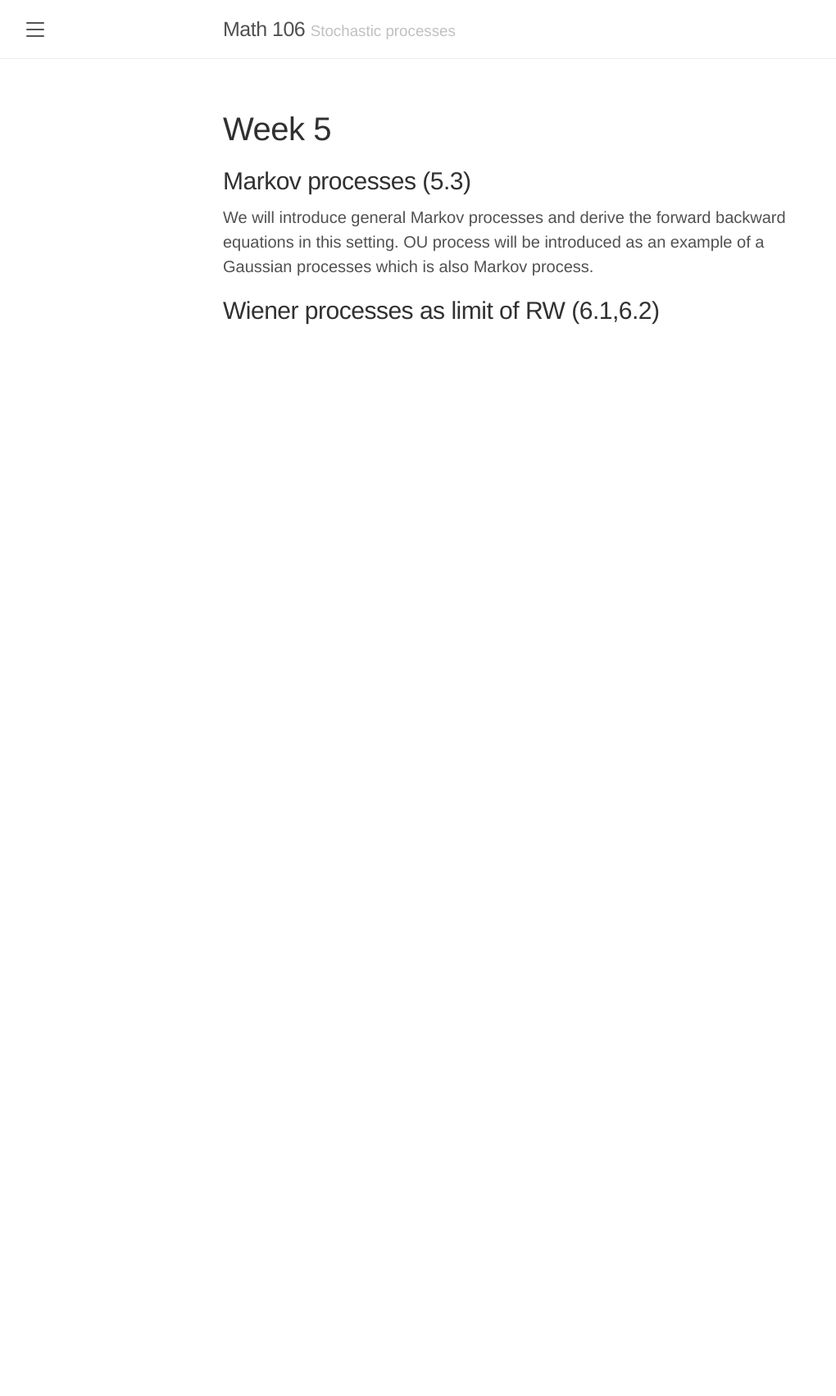
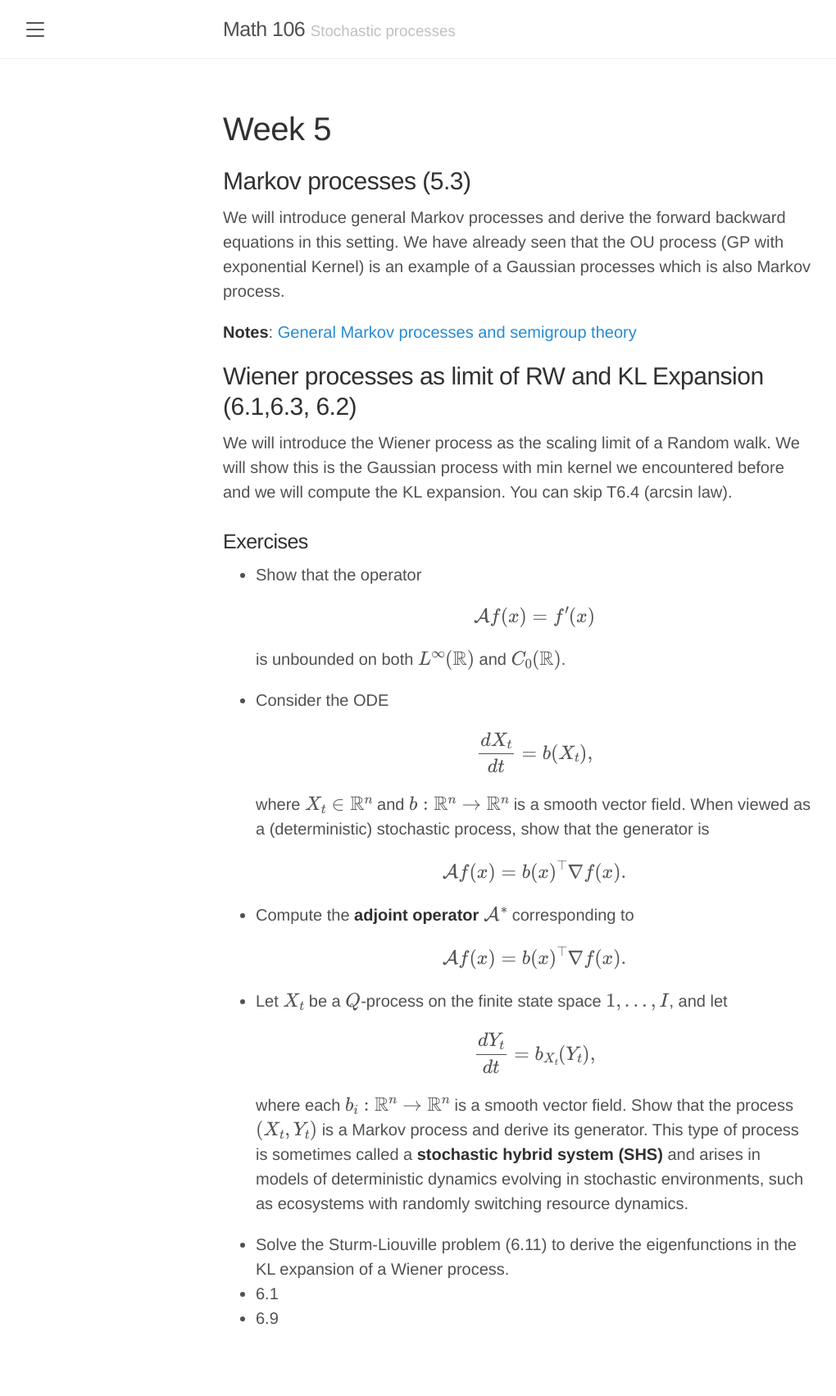
Before and after one commit to elevien/math106, a Jekyll site: the page built from Week5.md, in a window 1280 px wide. Shown: the whole page at 82% size, without its empty margins (8-1028 px from the left). Built offline with Jekyll 4.4.1, drawn with Linux system fonts in a browser that asks for light colours; formulas are drawn with MathJax 3; before the commit the page ends 900 px from its top, so only the background shows below that.

Commit message:
updated week 5 notes

```diff
--- a/Week5.md
+++ b/Week5.md
@@ -9,7 +9,56 @@ bibliography:
 
 ## Markov processes (5.3)
 
-We will introduce general Markov processes and derive the forward backward equations in this setting. OU process will be introduced as an example of a Gaussian processes which is also Markov process.
+We will introduce general Markov processes and derive the forward backward equations in this setting. We have already seen that the OU process (GP with exponential Kernel) is an example of a Gaussian processes which is also Markov process.
+
+**Notes**: [General Markov processes and semigroup theory](lecture_notes/week3/1-20-2026_time_reversal.pdf)
 
 
-## Wiener processes as limit of RW (6.1,6.2)
+## Wiener processes as limit of RW and KL Expansion (6.1,6.3, 6.2)
+
+We will introduce the Wiener process as the scaling limit of a Random walk. We will show this is the Gaussian process with min kernel we encountered before and we will compute the KL expansion.
+You can skip T6.4 (arcsin law).
+
+
+### Exercises
+- Show that the operator
+
+  $$
+  {\mathcal A}f(x) = f'(x)
+  $$
+
+  is unbounded on both $L^\infty(\mathbb{R})$ and $C_0(\mathbb{R})$.
+
+- Consider the ODE
+
+  $$
+  \frac{dX_t}{dt} = b(X_t),
+  $$
+
+  where $X_t \in \mathbb{R}^n$ and $b:\mathbb{R}^n \to \mathbb{R}^n$ is a smooth vector field.
+  When viewed as a (deterministic) stochastic process, show that the generator is
+
+  $$
+  {\mathcal A}f(x) = b(x)^\top \nabla f(x).
+  $$
+
+- Compute the **adjoint operator** $\mathcal A^*$ corresponding to
+
+  $$
+  {\mathcal A}f(x) = b(x)^\top \nabla f(x).
+  $$
+
+- Let $X_t$ be a $Q$-process on the finite state space $\{1,\dots,I\}$, and let
+
+  $$
+  \frac{dY_t}{dt} = b_{X_t}(Y_t),
+  $$
+
+  where each $b_i:\mathbb{R}^n \to \mathbb{R}^n$ is a smooth vector field.
+  Show that the process $(X_t,Y_t)$ is a Markov process and derive its generator.
+  This type of process is sometimes called a **stochastic hybrid system (SHS)** and
+  arises in models of deterministic dynamics evolving in stochastic environments,
+  such as ecosystems with randomly switching resource dynamics.
+- Solve the Sturm-Liouville problem (6.11) to derive the eigenfunctions in the KL expansion of a Wiener process.
+- 6.1
+- 6.9
```
Also changed, not shown: Week3.md (+2 -2 lines), Week6.md (+3 -3 lines), _data/schedule.yml (+6 -6 lines), 8 other files.
